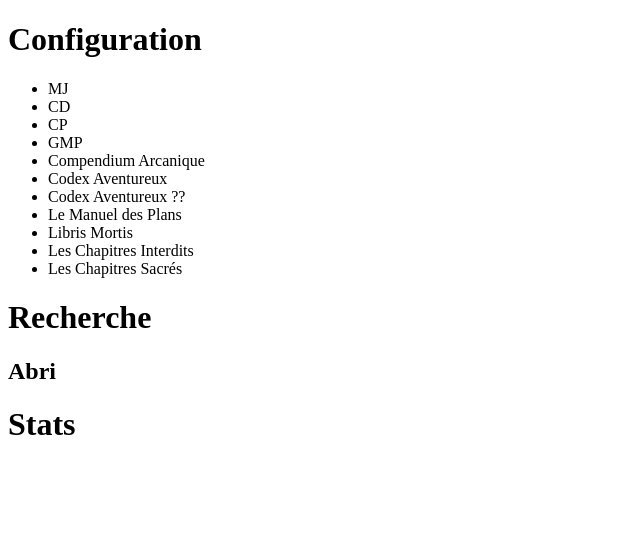
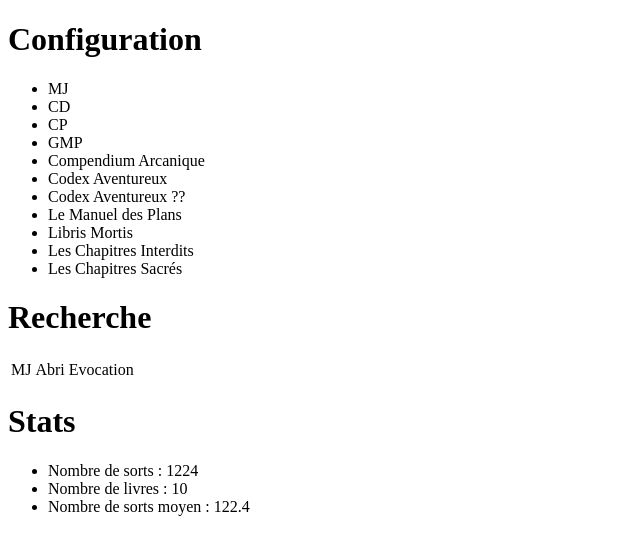
Before and after one commit to NathanLEFORT/TP_Vue, a Vue app: page / in a window 1280 px wide. Shown: the top 554 px of the page, without its empty margins (0-640 px from the left). Built offline with nearby package versions, Linux system fonts and the light colour scheme.

Commit message:
Ajouts composants

```diff
--- a/public/index.html
+++ b/public/index.html
@@ -5,7 +5,6 @@
     <meta http-equiv="X-UA-Compatible" content="IE=edge">
     <meta name="viewport" content="width=device-width,initial-scale=1.0">
     <title><%= htmlWebpackPlugin.options.title %></title>
-    <script src="data.min.js"></script>
   </head>
   <body>
     <noscript>
--- a/src/App.vue
+++ b/src/App.vue
@@ -28,6 +28,10 @@ export default {
     sortTable.forEach(sort => {
       if(!this.booksPresent.includes(sort[0])) this.booksPresent.push(sort[0]); //Stocke les noms de livres dans booksPresent
     });
+
+  },
+  methods : {
+
   }
 }
 
--- a/src/components/Recherche.vue
+++ b/src/components/Recherche.vue
@@ -1,14 +1,16 @@
 <template>
   <div>
     <h1>Recherche</h1>
-    <h2>{{utils[0][1]}}</h2>
+    <Table v-bind:sorts = "utils"/>
   </div>
 </template>
 
 <script>
+import Table from "@/components/Table";
 export default {
   name: "Recherche",
-  props : ['utils']
+  props : ['utils'],
+  components : {Table}
 }
 </script>
 
--- a/src/components/Stats.vue
+++ b/src/components/Stats.vue
@@ -1,11 +1,30 @@
 <template>
-  <h1>Stats</h1>
+  <div>
+    <h1>Stats</h1>
+    <ul>
+      <li>Nombre de sorts : {{nbSorts}}</li>
+      <li>Nombre de livres : {{nbLivres}}</li>
+      <li>Nombre de sorts moyen : {{nbMoySorts}}</li>
+    </ul>
+  </div>
 </template>
 
 <script>
 export default {
   name: "Stats",
-  props : ['utils']
+  props : ['utils'],
+  data() {
+    return {
+      nbSorts : 0,
+      nbLivres : 0,
+      nbMoySorts : 0
+    }
+  },
+  mounted() {
+    this.nbSorts = this.utils.length;
+    this.nbLivres = 10;
+    this.nbMoySorts = this.nbSorts/this.nbLivres;
+  }
 }
 </script>
 
--- /dev/null
+++ b/src/components/Table.vue
@@ -0,0 +1,28 @@
+<template>
+  <div>
+    <table>
+      <TableLine v-bind:sort="sort"/>
+    </table>
+  </div>
+</template>
+
+<script>
+import TableLine from "@/components/TableLine";
+export default {
+name: "Table",
+  props : ['sorts'],
+  components : {TableLine},
+  data() {
+    return{
+      sort: []
+    }
+  },
+  mounted() {
+    this.sort=this.sorts[0];
+  }
+}
+</script>
+
+<style scoped>
+
+</style>
--- /dev/null
+++ b/src/components/TableLine.vue
@@ -0,0 +1,18 @@
+<template>
+  <tr>
+    <td>{{sort[0]}}</td>
+    <td>{{sort[1]}}</td>
+    <td>{{sort[2]}}</td>
+  </tr>
+</template>
+
+<script>
+export default {
+  name: "TableLine",
+  props : ['sort']
+}
+</script>
+
+<style scoped>
+
+</style>
```
